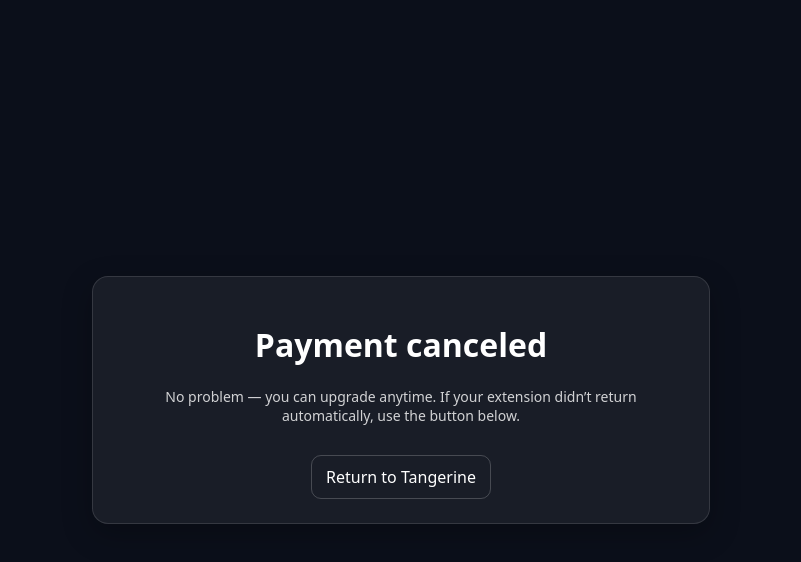
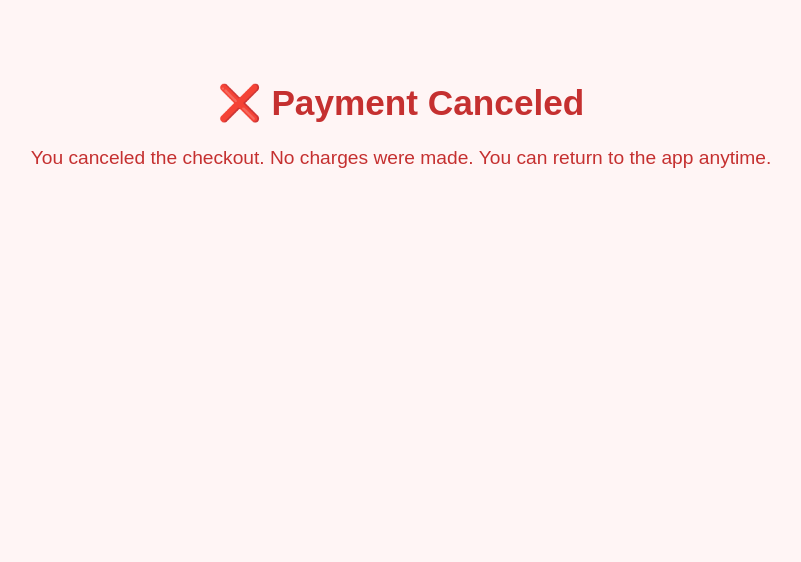
Before and after one commit to blakedscott93-source/tangerine-stripe-pages, a plain HTML site: page stripe/cancel.html in a window 1280 px wide. Shown: the whole page, without its empty margins (239-1040 px from the left). Drawn offline with Linux system fonts and the light colour scheme.

Commit message:
Update cancel.html

```diff
--- a/stripe/cancel.html
+++ b/stripe/cancel.html
@@ -1,27 +1,34 @@
-<!doctype html>
+<!DOCTYPE html>
 <html lang="en">
 <head>
-  <meta charset="utf-8" />
-  <meta name="viewport" content="width=device-width,initial-scale=1" />
-  <title>Tangerine • Payment Canceled</title>
+  <meta charset="UTF-8">
+  <meta name="viewport" content="width=device-width, initial-scale=1.0">
+  <title>Payment Canceled</title>
   <style>
-    body{font-family:system-ui,-apple-system,Segoe UI,Roboto,Inter,sans-serif;background:#0b0f1a;color:#fff;display:flex;align-items:center;justify-content:center;min-height:100vh;margin:0}
-    .card{background:rgba(255,255,255,.06);border:1px solid rgba(255,255,255,.12);border-radius:16px;padding:24px 28px;max-width:560px;text-align:center;box-shadow:0 10px 30px rgba(0,0,0,.25)}
-    a.button{display:inline-block;margin-top:16px;padding:10px 14px;border-radius:10px;border:1px solid rgba(255,255,255,.2);text-decoration:none;color:#fff}
-    .muted{opacity:.8;font-size:14px}
+    body {
+      font-family: Arial, sans-serif;
+      text-align: center;
+      padding: 50px;
+      background: #fff5f5;
+      color: #c53030;
+    }
+    h1 {
+      font-size: 2.2em;
+    }
+    p {
+      font-size: 1.2em;
+    }
   </style>
 </head>
 <body>
-  <div class="card">
-    <h1>Payment canceled</h1>
-    <p class="muted">No problem — you can upgrade anytime. If your extension didn’t return automatically, use the button below.</p>
-    <a class="button" href="/" id="return">Return to Tangerine</a>
-  </div>
+  <h1>❌ Payment Canceled</h1>
+  <p>You canceled the checkout. No charges were made. You can return to the app anytime.</p>
+
   <script>
-    const params = new URLSearchParams(location.search);
-    const sessionId = params.get("session_id") || null;
-    window.postMessage({ type: "STRIPE_CANCEL", sessionId }, "*");
-    console.log("[Stripe Cancel] posted message with sessionId:", sessionId);
+    // Optional: notify extension or log to console
+    window.onload = () => {
+      console.log("Stripe cancel page loaded");
+    };
   </script>
 </body>
 </html>
```
